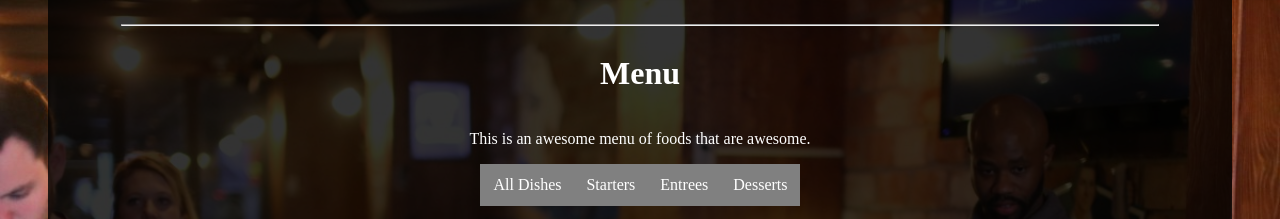
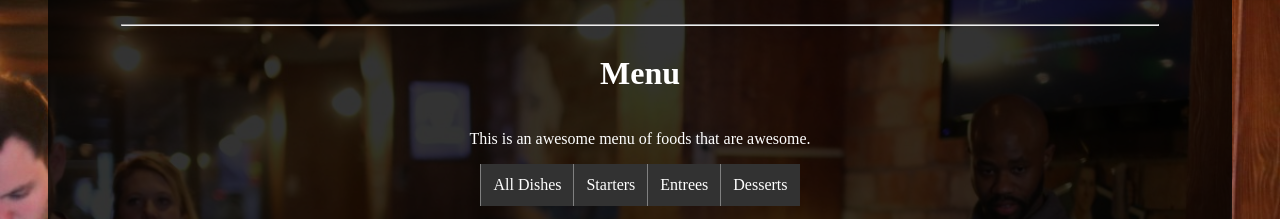
Before and after one commit to LstChanceMadrid/digital_crafts_1010, a plain HTML site: page menu/index.html in a window 1280 px wide. Shown: the top 219 px of the page. Drawn offline with Linux system fonts and the light colour scheme.

Commit message:
cleaned code and added some styling

```diff
--- a/menu/styles/main.css
+++ b/menu/styles/main.css
@@ -45,8 +45,12 @@ header {
         .nav-item {
             padding: 0.75em;
             border-left: 1px solid gray;
-            background: gray;
+            background: rgba(50, 50, 50, 1);
         }
+
+            .nav-item:hover {
+                background: rgba(100, 100, 100, 1);
+            }
 
 main {
     width: 90%;
```
Also changed, not shown: 1 other file.
